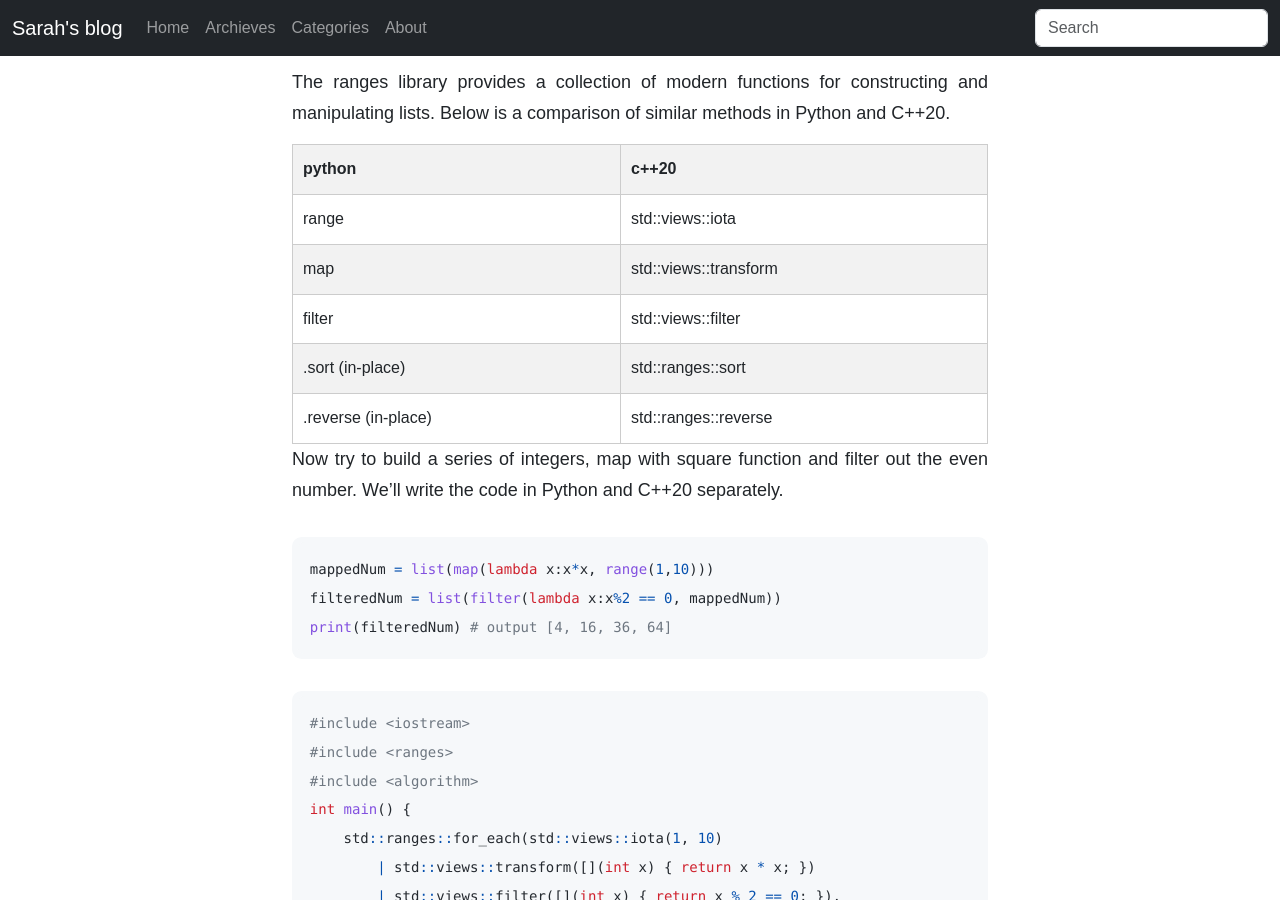
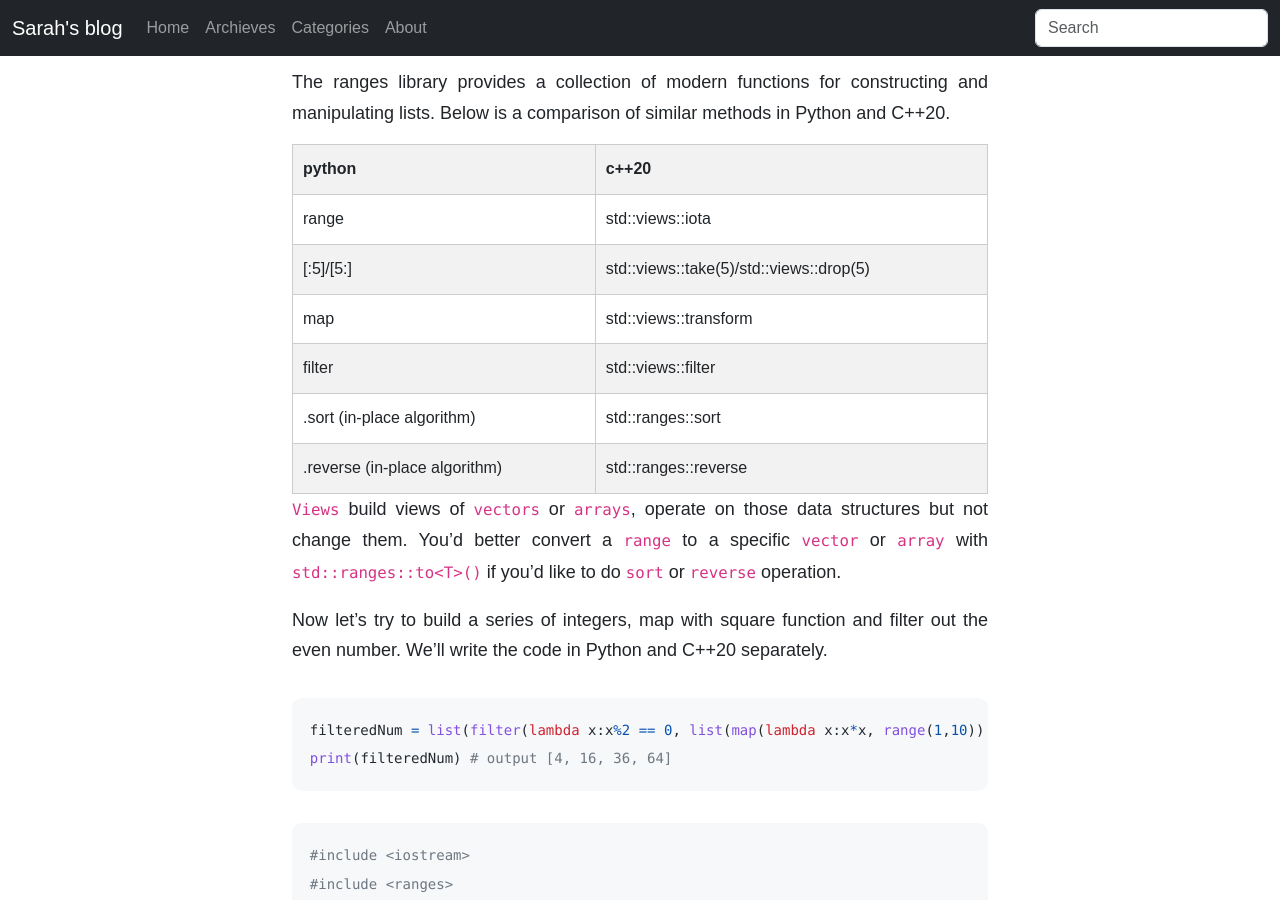
Before and after one commit to sarahqd/sarahqd.github.io, a Jekyll site: the page built from _posts/2025-2-11-Important features in Modern C++.md, in a window 1280 px wide and 900 px high, scrolled down 5593 px. Built offline with Jekyll 4.4.1, drawn with Linux system fonts in a browser that asks for light colours.

Commit message:
Update 2025-2-11-Important features in Modern C++.md

````diff
--- a/_posts/2025-2-11-Important features in Modern C++.md
+++ b/_posts/2025-2-11-Important features in Modern C++.md
@@ -178,19 +178,21 @@ int main(){
 
 The ranges library provides a collection of modern functions for constructing and manipulating lists. Below is a comparison of similar methods in Python and C++20.
 
-| python              | c++20                 |
-| ------------------- | --------------------- |
-| range               | std::views::iota      |
-| map                 | std::views::transform |
-| filter              | std::views::filter    |
-| .sort (in-place)    | std::ranges::sort     |
-| .reverse (in-place) | std::ranges::reverse  |
+| python                        | c++20                                   |
+| ----------------------------- | --------------------------------------- |
+| range                         | std::views::iota                        |
+| [:5]/[5:]                     | std::views::take(5)/std::views::drop(5) |
+| map                           | std::views::transform                   |
+| filter                        | std::views::filter                      |
+| .sort (in-place algorithm)    | std::ranges::sort                       |
+| .reverse (in-place algorithm) | std::ranges::reverse                    |
 
-Now try to build a series of integers, map with square function and filter out the even number. We'll write the code in Python and C++20 separately.
+`Views` build views of `vectors` or `arrays`,  operate on those data structures but not change them.  You'd better convert a `range` to a specific `vector` or `array` with `std::ranges::to<T>()` if you'd like to do `sort` or `reverse` operation.
+
+Now let's try to build a series of integers, map with square function and filter out the even number. We'll write the code in Python and C++20 separately.
 
 ```python
-mappedNum = list(map(lambda x:x*x, range(1,10)))
-filteredNum = list(filter(lambda x:x%2 == 0, mappedNum))
+filteredNum = list(filter(lambda x:x%2 == 0, list(map(lambda x:x*x, range(1,10)))))
 print(filteredNum) # output [4, 16, 36, 64]
 ```
 
````
